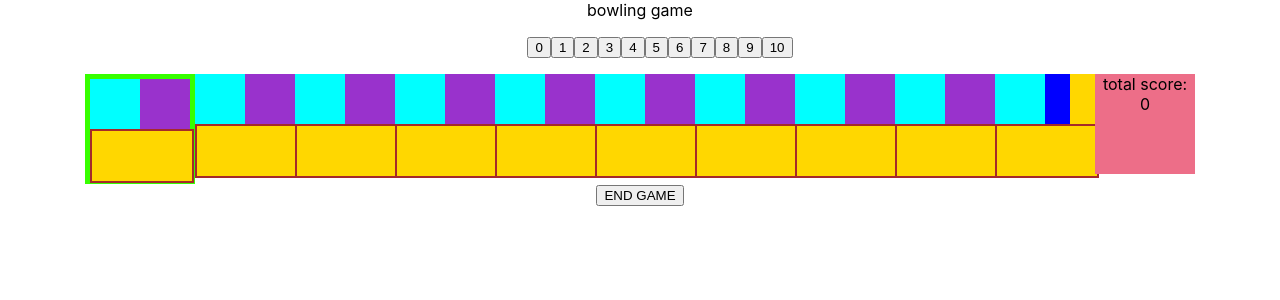
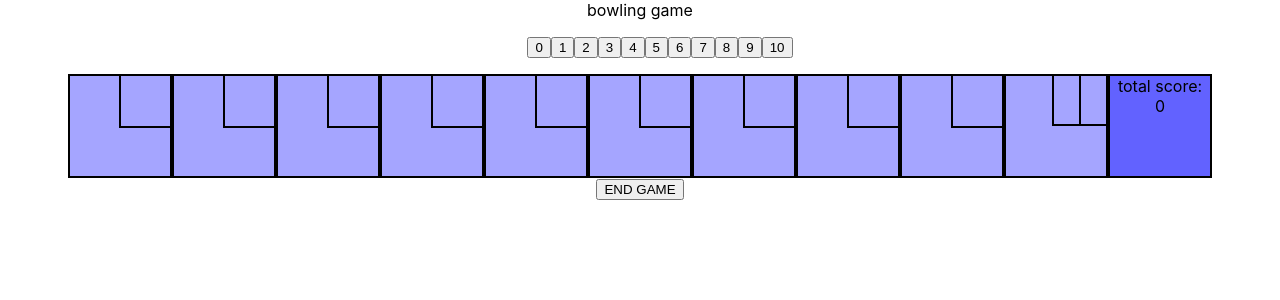
Before and after one commit to Zakery1/Bowling-Scoring-App, a React (Create React App) app: page / in a window 1280 px wide. Shown: the top 300 px of the page. Built offline with nearby package versions, Linux system fonts and the light colour scheme.

Commit message:
smooth out styling

```diff
--- a/src/App.js
+++ b/src/App.js
@@ -160,19 +160,19 @@ class App extends Component {
           }
         >
           <div className="zg-top-scores">
-            <div className="zg-top-left-score">{frame.topLeftScore}</div>
+            <div className="zg-top-left-score"><br/>{frame.topLeftScore}</div>
             {frame.id !== 10 ? (
-              <div className="zg-top-right-score">{frame.topRightScore}</div>
+              <div className="zg-top-right-score"><br/>{frame.topRightScore}</div>
             ) : (
               <div className="zg-frame-last">
                 <div className="zg-last-top-right-score">
                   {frame.topRightScore}
                 </div>
-                <div className="zg-final-score">{frame.finalScore}</div>
+                <div className="zg-final-score"><br/>{frame.finalScore}</div>
               </div>
             )}
           </div>
-          <div className="zg-bottom-score">{frame.bottomScore}</div>
+          <div className="zg-bottom-score"><br/>{frame.bottomScore}</div>
         </div>
       );
     });
--- a/src/App.scss
+++ b/src/App.scss
@@ -10,10 +10,11 @@
       height: 100px;
     }
     .zg-active {
-      border: 5px solid rgb(55, 255, 0);
+
     }
     .zg-frame {
       background: rgb(165, 165, 255);
+      border: 2px solid black;
       width: 100px;
       height: 100px;
 
@@ -22,40 +23,46 @@
         display: flex;
         flex-direction: row;
         .zg-top-left-score {
-          background: cyan;
+          // background: cyan;
           height: 50px;
           width: 50px;
         }
 
         .zg-top-right-score {
-          background: darkorchid;
+          border-left: 2px solid black;
+          border-bottom: 2px solid black;
+          // background: darkorchid;
           height: 50px;
           width: 50px;
         }
         .zg-frame-last {
           display: flex;
           .zg-last-top-right-score {
+            border-left: 2px solid black;
+            border-bottom: 2px solid black;
             width: 25px;
-            background: blue;
+            // background: blue;
           }
           .zg-final-score {
+            border-left: 2px solid black;
+            border-bottom: 2px solid black;
             width: 25px;
-            background: gold;
+            // background: gold;
           }
         }
 
       }
 
       .zg-bottom-score {
-        border: 2px solid brown;
-        background: gold;
+        // background: gold;
         height: 50px;
         width: 100px;
       }
     }
 
     .zg-total-score {
-      background: rgb(237, 110, 136);
+      background: rgb(98, 98, 255);
+      border: 2px solid black;
       width: 100px;
       height: 100px;
     }
```
